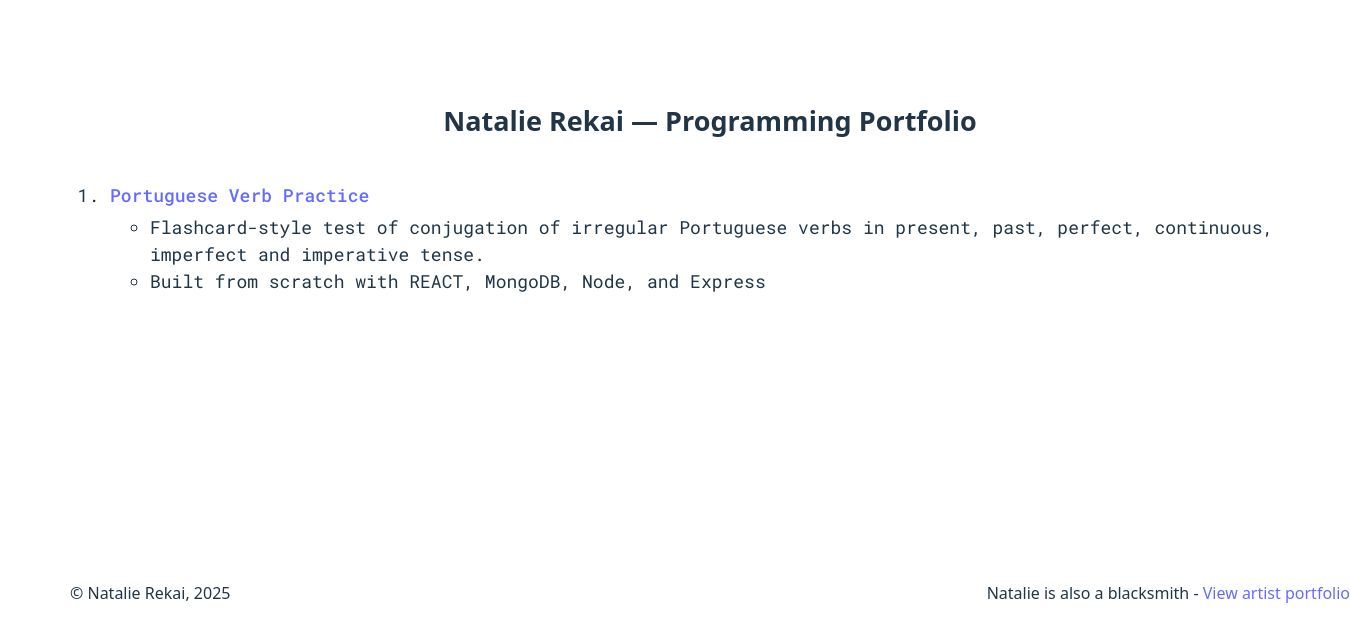
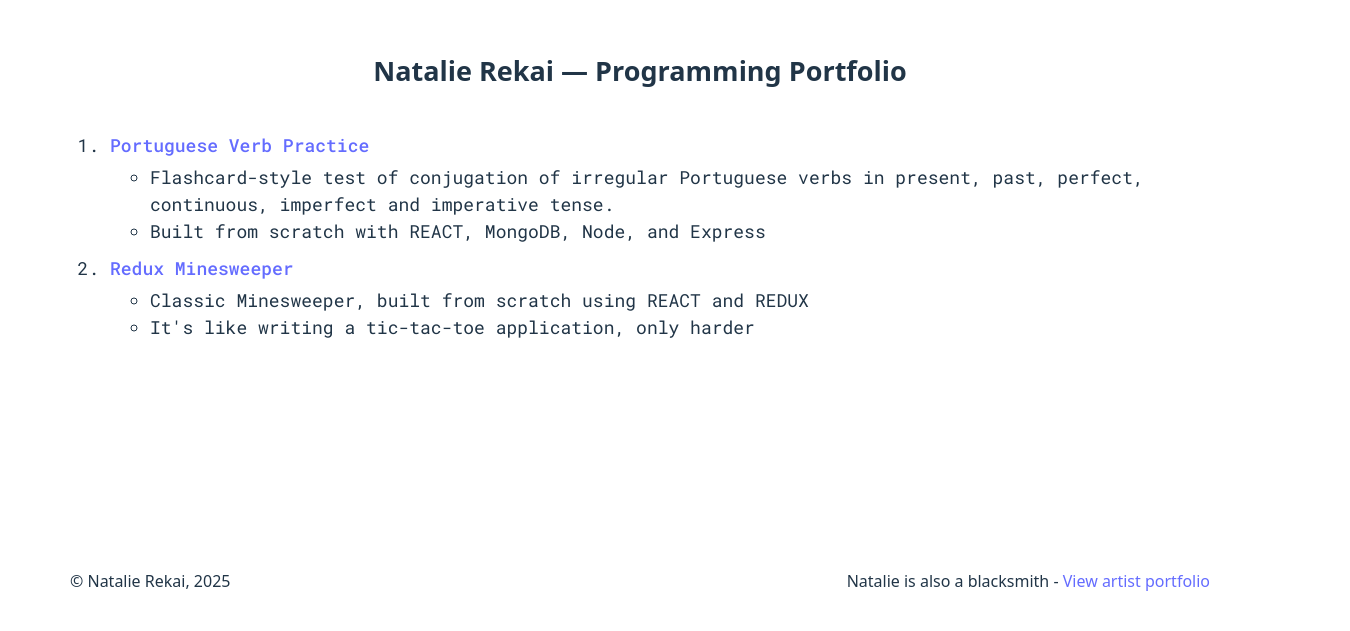
Before and after one commit to arbocobra/arbocobra.github.io, a React (Vite) app: page / in a window 1280 px wide. Shown: the part 173-804 px from the top of the page, 1350 px wide, since content can reach past the window. Built offline with nearby package versions, Linux system fonts and the light colour scheme.

Commit message:
update new work

```diff
--- a/src/App.css
+++ b/src/App.css
@@ -4,7 +4,7 @@
   flex-flow: column nowrap;
   height: 98vh;
   box-sizing: border-box;
-  margin: 10px 70px;
+  padding: 10px 70px;
   width: 100%;
 }
 
--- a/src/App.jsx
+++ b/src/App.jsx
@@ -15,6 +15,15 @@ const App = () => {
                         continuous, imperfect and imperative tense.
                      </li>
                      <li>Built from scratch with REACT, MongoDB, Node, and Express</li>
+                  </ul>
+               </li>
+               <li>
+                  <a target='_blank' href='https://arbocobra.github.io/redux-minesweeper/'>Redux Minesweeper</a>
+                  <ul>
+                     <li>
+                        Classic Minesweeper, built from scratch using REACT and REDUX
+                     </li>
+                     <li>It's like writing a tic-tac-toe application, only harder</li>
                   </ul>
                </li>
             </ol>
```
